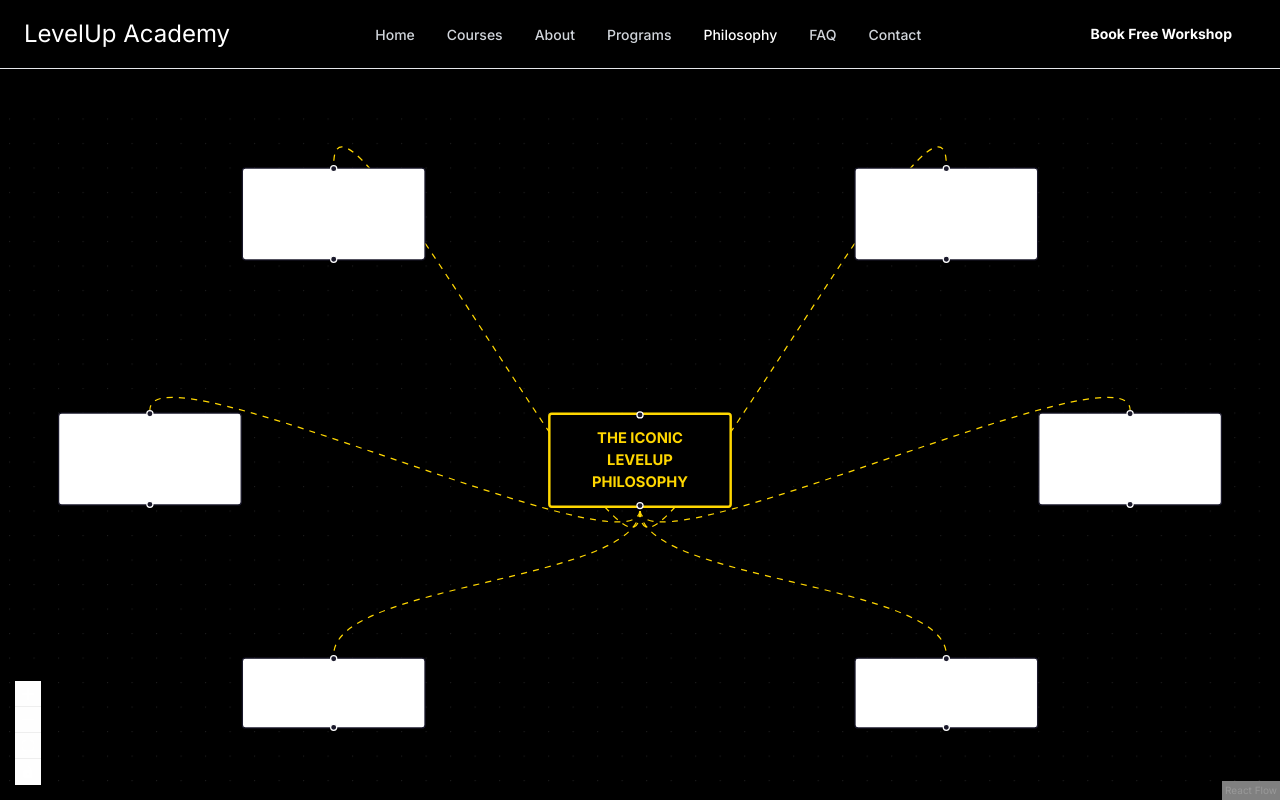
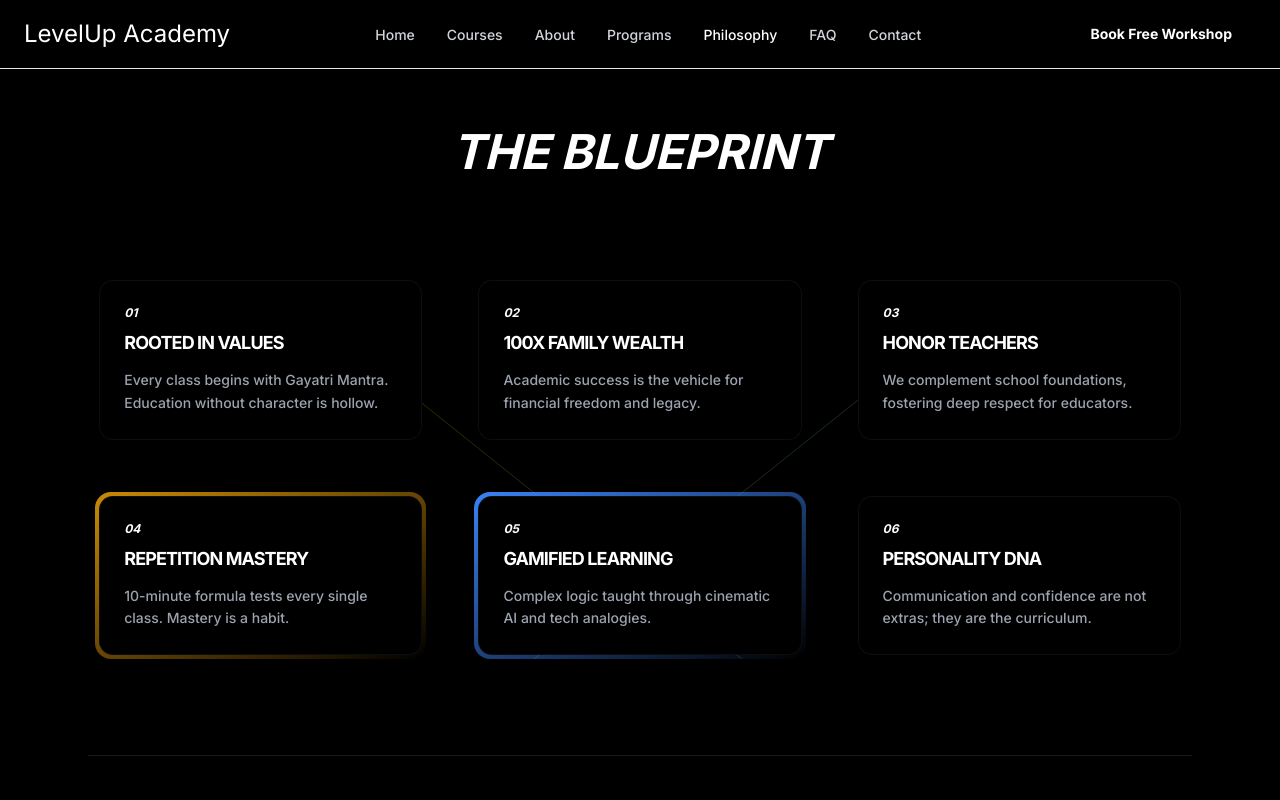
Before and after one commit to Garvsikka/levelup-academy-website, a React (Vite) app in the folder frontend/: page /philosophy in a window 1280 px wide. Shown: the top 800 px of the page. Built offline with nearby package versions, Linux system fonts and the light colour scheme.

Commit message:
design: replace flowchart library with custom staggered motion design

```diff
--- a/frontend/package.json
+++ b/frontend/package.json
@@ -9,7 +9,6 @@
     "preview": "vite preview"
   },
   "dependencies": {
-    "@xyflow/react": "^12.10.2",
     "axios": "^1.4.0",
     "framer-motion": "^10.16.4",
     "lucide-react": "^0.263.1",
--- a/frontend/src/pages/Philosophy.jsx
+++ b/frontend/src/pages/Philosophy.jsx
@@ -1,70 +1,83 @@
-import React from 'react';
-import { ReactFlow, Background, Controls } from '@xyflow/react';
-import '@xyflow/react/dist/style.css';
+import React from "react";
+import { motion } from "framer-motion";
 
-const initialNodes = [
-  {
-    id: 'root',
-    type: 'default',
-    data: { label: 'THE ICONIC LEVELUP PHILOSOPHY' },
-    position: { x: 250, y: 250 },
-    style: { background: '#000', color: '#FFD700', border: '2px solid #FFD700', fontWeight: 'bold' }
-  },
-  {
-    id: '1',
-    data: { label: 'ROOTED IN VALUES: Gayatri Mantra & Character' },
-    position: { x: 0, y: 50 }
-  },
-  {
-    id: '2',
-    data: { label: '100X YOUR FAMILY WEALTH: Academic Passport' },
-    position: { x: 500, y: 50 }
-  },
-  {
-    id: '3',
-    data: { label: 'HONOR YOUR SCHOOL TEACHERS: Foundation' },
-    position: { x: 650, y: 250 }
-  },
-  {
-    id: '4',
-    data: { label: 'REPETITION: 10 Min Formula Tests' },
-    position: { x: 500, y: 450 }
-  },
-  {
-    id: '5',
-    data: { label: 'GAMIFICATION: Cinematic AI Teaching' },
-    position: { x: 0, y: 450 }
-  },
-  {
-    id: '6',
-    data: { label: 'PERSONALITY: Confidence & Communication' },
-    position: { x: -150, y: 250 }
-  }
+const philosophyData = [
+  { id: 1, title: "ROOTED IN VALUES", desc: "Every class begins with Gayatri Mantra. Education without character is hollow.", color: "from-gold to-yellow-600" },
+  { id: 2, title: "100X FAMILY WEALTH", desc: "Academic success is the vehicle for financial freedom and legacy.", color: "from-neon-cyan to-blue-500" },
+  { id: 3, title: "HONOR TEACHERS", desc: "We complement school foundations, fostering deep respect for educators.", color: "from-gold to-neon-cyan" },
+  { id: 4, title: "REPETITION MASTERY", desc: "10-minute formula tests every single class. Mastery is a habit.", color: "from-yellow-600 to-gold" },
+  { id: 5, title: "GAMIFIED LEARNING", desc: "Complex logic taught through cinematic AI and tech analogies.", color: "from-blue-500 to-neon-cyan" },
+  { id: 6, title: "PERSONALITY DNA", desc: "Communication and confidence are not extras; they are the curriculum.", color: "from-neon-cyan to-gold" },
 ];
 
-const initialEdges = [
-  { id: 'e-root-1', source: 'root', target: '1', animated: true, style: { stroke: '#FFD700' } },
-  { id: 'e-root-2', source: 'root', target: '2', animated: true, style: { stroke: '#FFD700' } },
-  { id: 'e-root-3', source: 'root', target: '3', animated: true, style: { stroke: '#FFD700' } },
-  { id: 'e-root-4', source: 'root', target: '4', animated: true, style: { stroke: '#FFD700' } },
-  { id: 'e-root-5', source: 'root', target: '5', animated: true, style: { stroke: '#FFD700' } },
-  { id: 'e-root-6', source: 'root', target: '6', animated: true, style: { stroke: '#FFD700' } },
-];
-
-// CRITICAL: This "export default" was what Vercel was crying about.
 export default function Philosophy() {
   return (
-    <div className="pt-24 h-screen bg-black w-full">
-      <div className="h-full w-full">
-        <ReactFlow
-          nodes={initialNodes}
-          edges={initialEdges}
-          fitView
-          style={{ background: '#000' }}
+    <div className="pt-32 min-h-screen bg-black text-white overflow-hidden pb-20">
+      <div className="max-w-6xl mx-auto px-6 relative">
+
+        {/* Header */}
+        <motion.div
+          initial={{ opacity: 0 }}
+          animate={{ opacity: 1 }}
+          className="text-center mb-20"
         >
-          <Background color="#222" gap={20} />
-          <Controls />
-        </ReactFlow>
+          <h1 className="cinematic-text text-5xl gold-accent italic font-black mb-4">THE BLUEPRINT</h1>
+          <div className="h-1 w-24 bg-gradient-to-r from-gold to-transparent mx-auto"></div>
+        </motion.div>
+
+        {/* Central Hub */}
+        <div className="relative flex flex-wrap justify-center gap-12">
+
+          {/* SVG Gradient Lines (Background layer) */}
+          <svg className="absolute inset-0 w-full h-full pointer-events-none opacity-20 hidden lg:block">
+            <defs>
+              <linearGradient id="grad1" x1="0%" y1="0%" x2="100%" y2="100%">
+                <stop offset="0%" stopColor="#FFD700" />
+                <stop offset="100%" stopColor="#00F3FF" />
+              </linearGradient>
+            </defs>
+            <path d="M 300,100 L 800,500" stroke="url(#grad1)" strokeWidth="1" fill="none" />
+            <path d="M 800,100 L 300,500" stroke="url(#grad1)" strokeWidth="1" fill="none" />
+          </svg>
+
+          {/* Philosophy Bubbles */}
+          {philosophyData.map((item, index) => (
+            <motion.div
+              key={item.id}
+              initial={{ scale: 0, opacity: 0 }}
+              animate={{ scale: 1, opacity: 1 }}
+              transition={{ delay: index * 0.2, type: "spring", stiffness: 100 }}
+              whileHover={{ y: -10 }}
+              className="relative z-10 w-full md:w-[30%] group"
+            >
+              <div className={`p-1 rounded-2xl bg-gradient-to-br ${item.color} shadow-lg group-hover:shadow-gold/20 transition-all`}>
+                <div className="bg-black rounded-[14px] p-6 h-full border border-white/5">
+                  <span className="text-xs font-bold text-gold/50 mb-2 block italic">0{index + 1}</span>
+                  <h3 className="text-lg font-black mb-3 tracking-tighter text-white group-hover:text-gold transition-colors">
+                    {item.title}
+                  </h3>
+                  <p className="text-sm text-gray-400 leading-relaxed font-medium">
+                    {item.desc}
+                  </p>
+                </div>
+              </div>
+
+              {/* Connector Glow (Decorative) */}
+              <div className={`absolute -inset-2 bg-gradient-to-r ${item.color} blur-xl opacity-0 group-hover:opacity-20 transition-opacity`}></div>
+            </motion.div>
+          ))}
+        </div>
+
+        {/* Final Statement */}
+        <motion.div
+          initial={{ opacity: 0, y: 30 }}
+          whileInView={{ opacity: 1, y: 0 }}
+          viewport={{ once: true }}
+          className="mt-24 text-center border-t border-white/10 pt-12"
+        >
+          <p className="text-gray-500 uppercase tracking-[0.3em] text-xs mb-2">Established to Disrupt</p>
+          <h2 className="text-2xl font-light italic">"Standardized testing is the floor. <span className="gold-accent font-black">Excellence is the ceiling.</span>"</h2>
+        </motion.div>
       </div>
     </div>
   );
```
Also changed, not shown: 1 other file (tests, documents, lock files or other folders).
